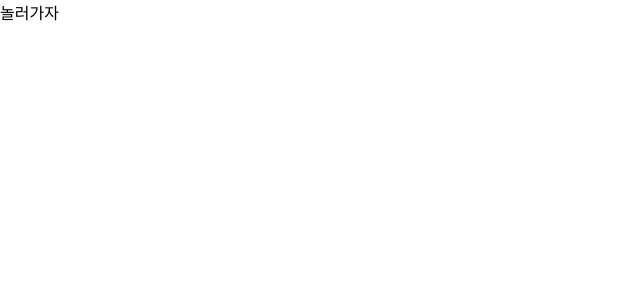
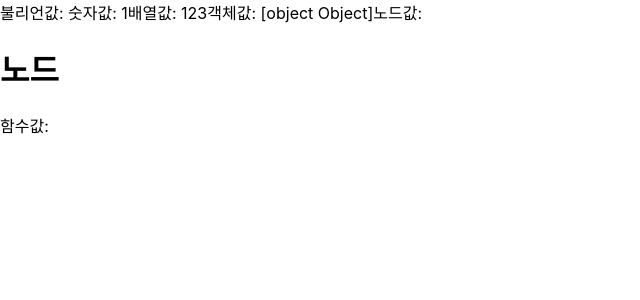
Before and after one commit to woo-chang/react-programming-study, a React (Create React App) app in the folder do-it-example/: page / in a window 1280 px wide. Shown: the top 300 px of the page, without its empty margins (0-640 px from the left). Built offline with nearby package versions, Linux system fonts and the light colour scheme.

Commit message:
feat: 컴포넌트에 데이터를 전달하는 프로퍼티

```diff
--- /dev/null
+++ b/do-it-example/src/03/03/ChildComponent.jsx
@@ -0,0 +1,37 @@
+import React from 'react';
+import PropTypes from 'prop-types';
+
+class ChildComponent extends React.Component {
+    render() {
+        const {
+            boolValue,
+            numValue,
+            arrayValue,
+            objValue,
+            nodeValue,
+            funcValue,
+        } = this.props;
+
+        return (
+            <div>
+                <span>불리언값: {boolValue}</span>
+                <span>숫자값: {numValue}</span>
+                <span>배열값: {arrayValue}</span>
+                <span>객체값: {String(objValue)}</span>
+                <span>노드값: {nodeValue}</span>
+                <span>함수값: {funcValue}</span>
+            </div>
+        );
+    }
+}
+
+ChildComponent.propTypes = {
+    boolValue: PropTypes.bool,
+    numValue: PropTypes.number,
+    arrayValue: PropTypes.arrayOf(PropTypes.number),
+    objValue: PropTypes.object,
+    nodeValue: PropTypes.node,
+    funcValue: PropTypes.func
+}
+
+export default ChildComponent;
--- /dev/null
+++ b/do-it-example/src/03/03/PropsComponent.jsx
@@ -0,0 +1,20 @@
+import React from 'react';
+// 라이브러리를 해당 이름으로 임포트
+import PropTypes from 'prop-types';
+
+class PropsComponent extends React.Component {
+    render() {
+        return (
+            <div className='message-container'>
+                {this.props.name}
+            </div>
+        )
+    }
+}
+
+// 특수 변수 선언
+PropsComponent.propTypes = {
+    name: PropTypes.string
+};
+
+export default PropsComponent;
--- a/do-it-example/src/App.js
+++ b/do-it-example/src/App.js
@@ -1,13 +1,25 @@
 import React from 'react';
 
 import TodaysPlan from './03/02/TodaysPlan';
+import ChildComponent from './03/03/ChildComponent';
+import PropsComponent from './03/03/PropsComponent';
 
 class App extends React.Component {
   render() {
     return (
-      <div className='body'>
-        <TodaysPlan />
-      </div>
+      // <div className='body'>
+      //   <TodaysPlan />
+      // </div>
+      // <PropsComponent name="두잇 리액트" />
+      // 문자열 외의 값은 중괄호를 이용하여 전달
+      <ChildComponent
+        boolValue={true}
+        numValue={1}
+        arrayValue={[1, 2, 3]}
+        objValue={{ name: '제목', age: 30 }}
+        nodeValue={<h1>노드</h1>}
+        funcValue={() => { console.log('메시지'); }}
+      />
     );
   }
 }
```
Also changed, not shown: do-it-example/src/03/03/README.md (added).
